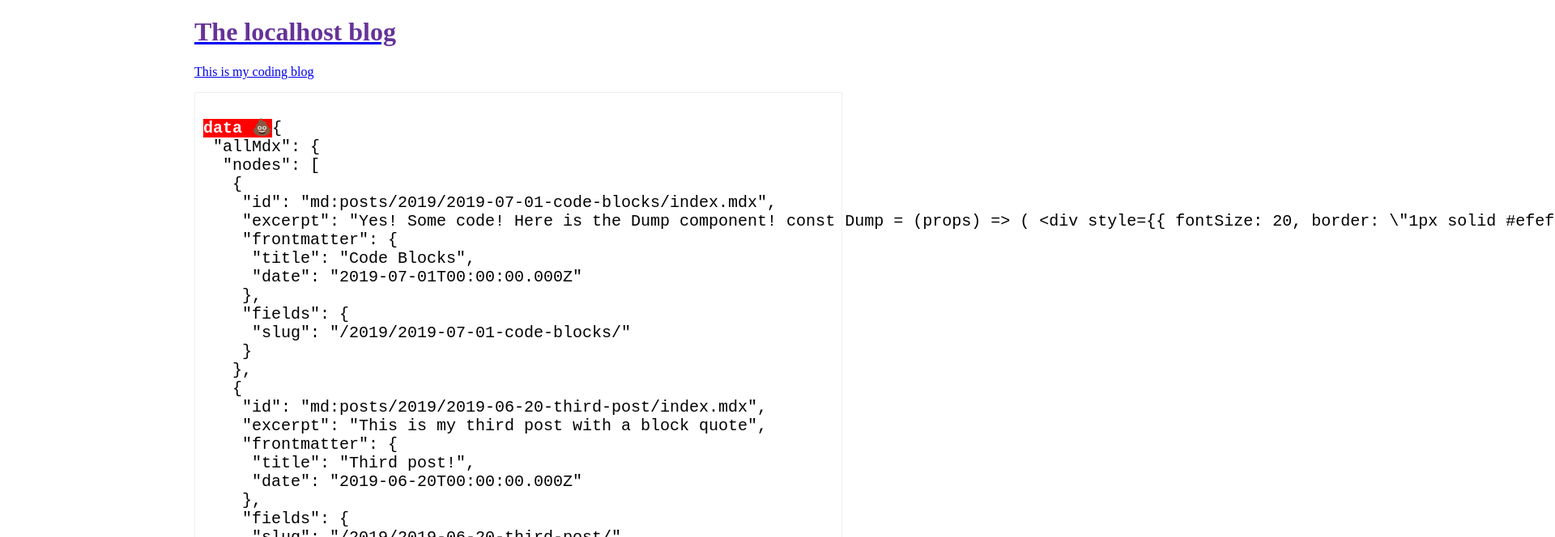
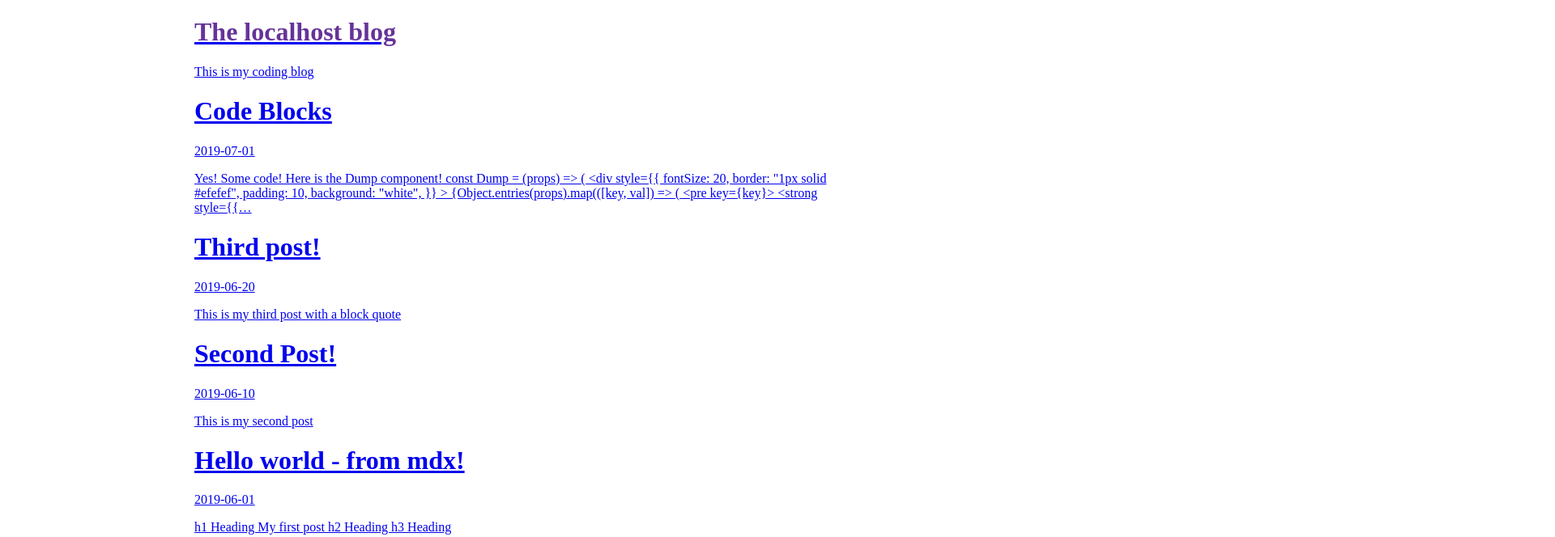
Before and after one commit to sonnerberg/blog, a Gatsby site: page / in a window 1280 px wide. Shown: the top 664 px of the page at 81% size, 1920 px wide, since content can reach past the window. Built offline with nearby package versions, Linux system fonts and the light colour scheme; Gatsby itself is replaced by a stand-in of ours; some packages are replaced by stand-ins of ours.

Commit message:
Remove dump component

```diff
--- a/src/pages/index.js
+++ b/src/pages/index.js
@@ -12,12 +12,12 @@ export default ({ data }) => {
   return (
     <Layout>
       <IndexWrapper>
-        <Dump data={data} />
+        {/* <Dump data={data} /> */}
         {data.allMdx.nodes.map(({ excerpt, frontmatter, id, fields }) => (
           <PostWrapper key={id}>
             <Link to={fields.slug}>
               <h1>{frontmatter.title}</h1>
-              <p>{frontmatter.date}</p>
+              <p>{frontmatter.date.slice(0, 10)}</p>
               <p>{excerpt}</p>
             </Link>
           </PostWrapper>
--- a/src/templates/blogPostTemplate.js
+++ b/src/templates/blogPostTemplate.js
@@ -9,8 +9,8 @@ export default ({ data, pageContext }) => {
   const { previous, next } = pageContext;
   return (
     <Layout>
-      <Dump previous={previous} />
-      <Dump next={next} />
+      {/* <Dump previous={previous} /> */}
+      {/* <Dump next={next} /> */}
       <h1>{frontmatter.title}</h1>
       <p>{frontmatter.date}</p>
       <MDXRenderer>{body}</MDXRenderer>
```
